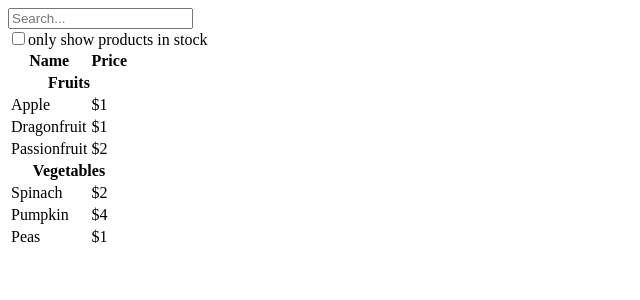
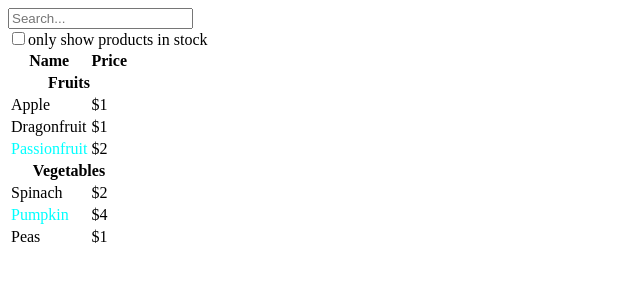
Before and after one commit to kaiphojor/typescript-react-example, a React (Vite) app: page / in a window 1280 px wide. Shown: the top 300 px of the page, without its empty margins (0-640 px from the left). Built offline with nearby package versions, Linux system fonts and the light colour scheme.

Commit message:
searchbar 추가 분리

```diff
--- a/src/components/ProductRow.tsx
+++ b/src/components/ProductRow.tsx
@@ -7,7 +7,15 @@ type ProductRowProps = {
 export default function ProductRow({product}: ProductRowProps) {
 	return (
 		<tr>
-			<td>{product.name}</td>
+			<td>
+				<span
+					style={{
+						color: product.stocked ? '#000' : '#0FF',
+					}}
+				>
+					{product.name}
+				</span>
+			</td>
 			<td>{product.price}</td>
 		</tr>
 	);
--- a/src/components/SearchBar.tsx
+++ b/src/components/SearchBar.tsx
@@ -1,15 +1,26 @@
+function CheckField({label}: {
+	label: string;
+}) {
+	// UseRef
+	const id = `checkbox-${label}`.replace(/ /g, '-').toLowerCase();
+
+	return (
+		<div>
+			<input type='checkbox' id={id}/>
+			<label htmlFor={id}>
+				{label}
+			</label>
+		</div>
+	);
+}
+
 export default function SearchBar() {
 	return (
 		<div className='search-bar'>
 			<div>
 				<input type='text' placeholder='Search...' />
 			</div>
-			<div>
-				<input type='checkbox' id='only-stock'/>
-				<label htmlFor='only-stock'>
-				only show products in stock
-				</label>
-			</div>
+			<CheckField label='only show products in stock'/>
 		</div>
 	);
 }
```
